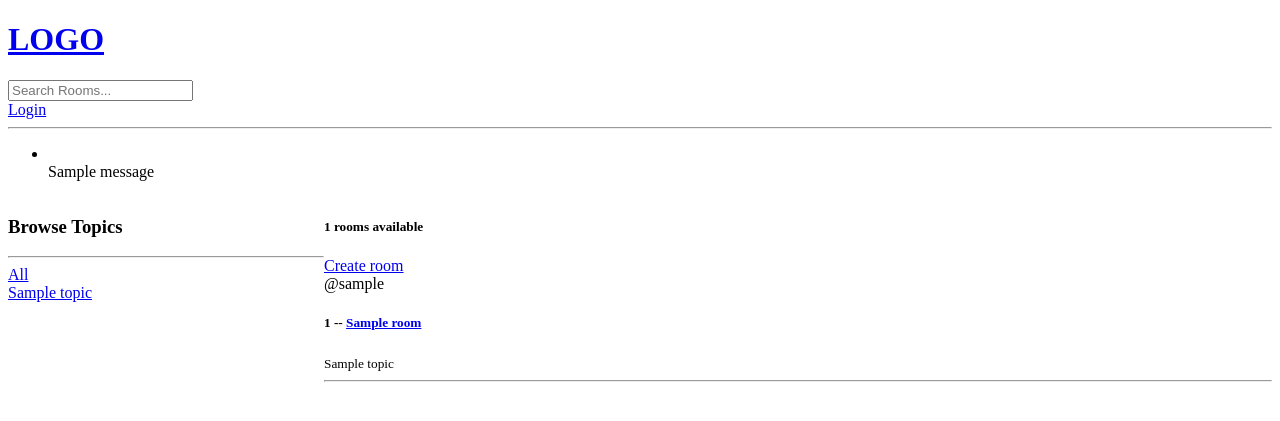
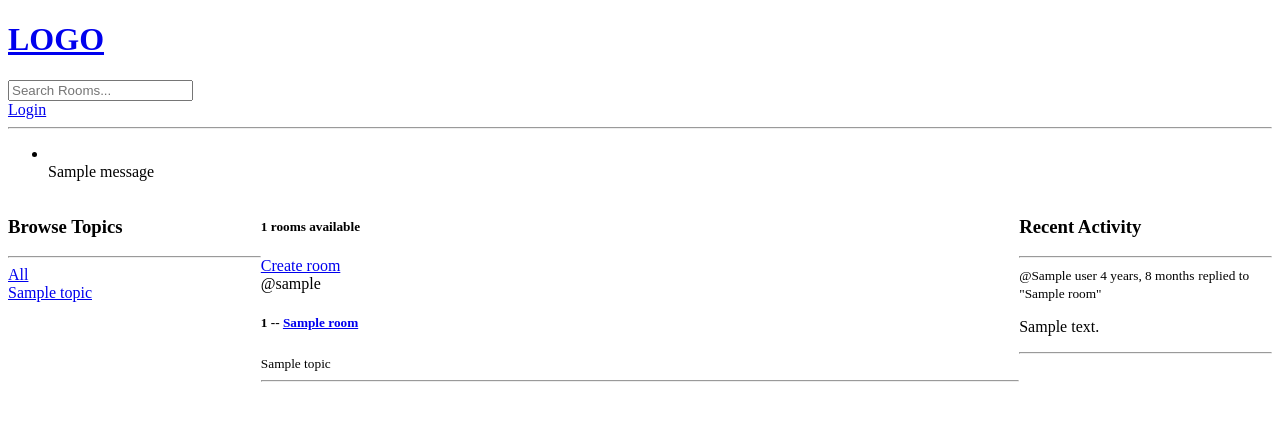
Before and after one commit to Cjones0985/itsc-3155-django, a Django app: template base/templates/base/home.html in a window 1280 px wide. Shown: the top 421 px of the page. Run offline with Django 5.2, Linux system fonts and the light colour scheme; the template is opened without the code that fills it: most values are stand-ins (such as "Sample title", 1, 10 or a date in 2020); one stand-in notice (Sample message) is shown.

Commit message:
Activity feed added

```diff
--- a/base/models.py
+++ b/base/models.py
@@ -33,5 +33,8 @@ class Message(models.Model):
     updated = models.DateTimeField(auto_now=True)
     created = models.DateTimeField(auto_now_add=True)
 
+    class Meta:
+        ordering = ['-updated', '-created']
+
     def __str__(self):
         return self.body[0:50]
--- /dev/null
+++ b/base/templates/base/activity_component.html
@@ -0,0 +1,14 @@
+<h3>Recent Activity</h3>
+        <hr>
+        {% for message in room_messages %}
+            <div>
+                <small>@{{message.user}}  {{message.created|timesince}}</small>
+                <small>replied to "{{message.room}}"</small>
+
+                <p>{{message}}</p>
+                {% if request.user == message.user %}
+                <a href="{% url 'delete-message' message.id %}">Delete</a>
+                {% endif %}
+                <hr>
+            </div>
+        {% endfor %}
--- /dev/null
+++ b/base/templates/base/feed_component.html
@@ -0,0 +1,15 @@
+<div>
+    {% for room in rooms %}
+        <div>
+            {% if request.user == room.host %}
+            <a href="{% url 'update-room' room.id %}">Edit</a>
+            <a href="{% url 'delete-room' room.id %}">Delete</a>
+            {% endif %}
+            <span>@{{room.host.username}}</span>
+            <h5>{{room.id}} -- <a href="{% url 'room' room.id %}">{{room.name}}</a> </h5>
+            <small>{{room.topic.name}}</small>
+            <hr>
+        </div>
+
+    {% endfor %}
+</div>
--- a/base/templates/base/home.html
+++ b/base/templates/base/home.html
@@ -7,45 +7,25 @@
 <style>
     .home-container{
         display: grid;
-        grid-template-columns: 1fr 3fr;
+        grid-template-columns: 1fr 3fr 1fr;
     }
 </style>
 
 <div class="home-container">
 
     <div>
-        <h3>Browse Topics</h3>
-        <hr>
-
-        <div>
-            <a href="{% url 'home'%}">All</a>
-        </div>
-
-        {% for topic in topics %}
-            <div>
-                <a href="{% url 'home'%}?q={{topic.name}}">{{topic.name}}</a>
-            </div>
-        {% endfor %}
+        {% include 'base/topics_component.html' %}
     </div>
 
     <div>
         <h5>{{room_count}} rooms available</h5>
         <a href="{% url 'create-room' %}">Create room</a>
-        <div>
-            {% for room in rooms %}
-                <div>
-                    {% if request.user == room.host %}
-                    <a href="{% url 'update-room' room.id %}">Edit</a>
-                    <a href="{% url 'delete-room' room.id %}">Delete</a>
-                    {% endif %}
-                    <span>@{{room.host.username}}</span>
-                    <h5>{{room.id}} -- <a href="{% url 'room' room.id %}">{{room.name}}</a> </h5>
-                    <small>{{room.topic.name}}</small>
-                    <hr>
-                </div>
 
-            {% endfor %}
-        </div>
+        {% include 'base/feed_component.html' %}
+    </div>
+
+    <div>
+        {% include 'base/activity_component.html' %}
     </div>
 </div>
 
--- /dev/null
+++ b/base/templates/base/topics_component.html
@@ -0,0 +1,12 @@
+<h3>Browse Topics</h3>
+        <hr>
+
+        <div>
+            <a href="{% url 'home'%}">All</a>
+        </div>
+
+        {% for topic in topics %}
+            <div>
+                <a href="{% url 'home'%}?q={{topic.name}}">{{topic.name}}</a>
+            </div>
+        {% endfor %}
--- a/base/views.py
+++ b/base/views.py
@@ -72,13 +72,14 @@ def home(request):
 
     topics = Topic.objects.all()
     room_count = rooms.count()
+    room_messages = Message.objects.filter(Q(room__topic__name__icontains = q)) # this is where you can edit to only see recents from who you follow, etc
 
-    context = {'rooms': rooms, 'topics': topics, 'room_count': room_count}
+    context = {'rooms': rooms, 'topics': topics, 'room_count': room_count, 'room_messages': room_messages}
     return render(request, 'base/home.html', context)
 
 def room(request, pk):
     room = Room.objects.get(id=pk)
-    room_messages = room.message_set.all().order_by('-created')
+    room_messages = room.message_set.all()
     participants = room.participants.all()
 
     if request.method == 'POST':
```
Also changed, not shown: db.sqlite3.
